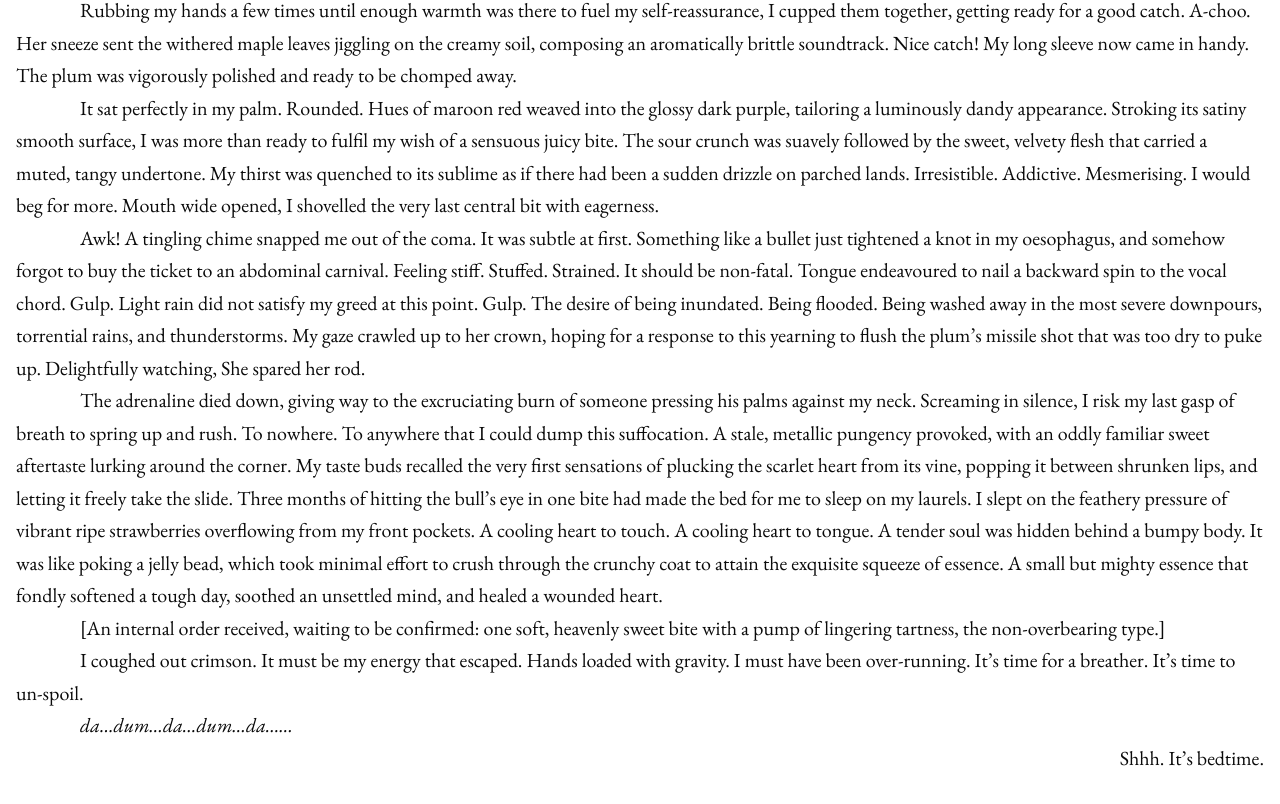
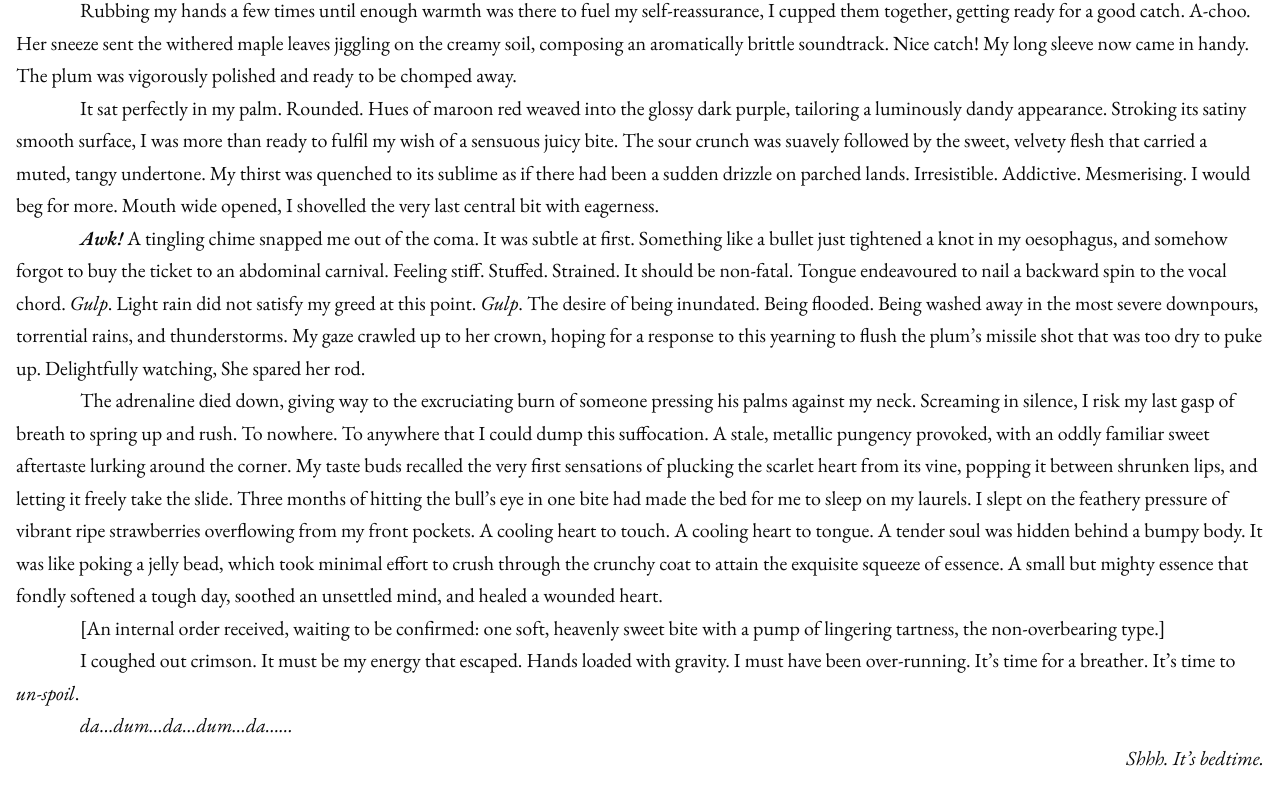
Before and after one commit to nauqh/keleidoscope, a Next.js app: page /posts/a-sunny-place-for-shady-people in a window 1280 px wide. Shown: the part 1512-2316 px from the top of the page. Built offline with nearby package versions, Linux system fonts and the light colour scheme.

Commit message:
fix(logo): add reveal for About

```diff
--- /dev/null
+++ b/src/app/posts/a-sunny-place-for-shady-people/page.module.css
@@ -0,0 +1,25 @@
+.baseText {
+	@apply text-xl leading-relaxed;
+}
+
+.indentedText {
+	@apply text-xl leading-relaxed;
+	text-indent: 4rem;
+}
+
+.italicText {
+	@apply text-xl leading-relaxed italic;
+}
+
+.indentedItalicText {
+	@apply text-xl leading-relaxed italic;
+	text-indent: 4rem;
+}
+
+.rightAlignedText {
+	@apply text-xl leading-relaxed text-right;
+}
+
+.rightAlignedItalicText {
+	@apply text-xl leading-relaxed text-right italic;
+}
--- a/src/app/posts/a-sunny-place-for-shady-people/page.tsx
+++ b/src/app/posts/a-sunny-place-for-shady-people/page.tsx
@@ -1,6 +1,7 @@
 import React from "react";
 import { Avatar, AvatarImage } from "@/components/ui/avatar";
 import Link from "next/link";
+import styles from "./page.module.css";
 
 const page = () => {
 	return (
@@ -26,15 +27,18 @@ const page = () => {
 					</span>
 				</div>
 			</div>
-			<div className="container mx-auto px-4 py-5">
+			<div
+				className="container mx-auto px-4 py-5"
+				style={{
+					marginBottom: "10rem",
+				}}
+			>
 				<h2 className="text-lg font-semibold text-center leading-relaxed">
 					We all had been wanting plums to have a strawberry
 					aftertaste.
 				</h2>
-				<p className="italic text-xl leading-relaxed">
-					Strawberry-picking
-				</p>
-				<p className="text-xl leading-relaxed">
+				<p className={styles.italicText}>Strawberry-picking</p>
+				<p className={styles.baseText}>
 					She was late. He waved at her under the traffic light as she
 					jumped off the tram and squeezed through the weekend crowd.
 					She did not look into his eyes but could feel his gaze glued
@@ -52,17 +56,15 @@ const page = () => {
 					picking got her mind fully sucked up. She missed the
 					question.
 				</p>
-				<p className="text-xl leading-relaxed">
+				<p className={styles.baseText}>
 					She <span className="italic">misses</span> it.
 				</p>
-				<p className="text-xl italic leading-relaxed">
-					August 4, 20xx, 10:09 pm
-				</p>
+				<p className={styles.italicText}>August 4, 20xx, 10:09 pm</p>
 
-				<p className="text-xl text-right italic leading-relaxed">
+				<p className={styles.rightAlignedItalicText}>
 					Plums in the dark
 				</p>
-				<p className="text-xl text-right leading-relaxed">
+				<p className={styles.rightAlignedText}>
 					He was late. She whispered into her tiny hands and rubbed
 					them together. "A table for one, please," she did not bother
 					to wait. Her hands hastily embraced the sweet, slightly
@@ -82,20 +84,14 @@ const page = () => {
 					ambiance. Biting lips, the scrumptious plum bit in her mouth
 					rotten. Her mouth got paralysed. She heard the question.
 				</p>
-				<p className="text-xl text-right italic leading-relaxed">
+				<p className={styles.rightAlignedItalicText}>
 					March 25, 20xx, 01:34 am
 				</p>
 
-				<p
-					className="text-xl italic leading-relaxed"
-					style={{ textIndent: "4rem" }}
-				>
+				<p className={styles.indentedItalicText}>
 					Da-dum, da-dum, da-dum,
 				</p>
-				<p
-					className="text-xl leading-relaxed"
-					style={{ textIndent: "4rem" }}
-				>
+				<p className={styles.indentedText}>
 					Nostrils were about to explode. Head tilted. Chin lifted. I
 					went a bit overboard with grasping the fresh autumn breeze
 					into my lungs. Cough, cough. If Granny was here, she would
@@ -120,10 +116,7 @@ const page = () => {
 					the hundred-year-old gnarled oak to the deep emerald grassy
 					hill over there.
 				</p>
-				<p
-					className="text-xl leading-relaxed"
-					style={{ textIndent: "4rem" }}
-				>
+				<p className={styles.indentedText}>
 					Crisp into the crispy. The gust of season tousled my
 					thinning hair, tousled the crusty gold that tickled my bare
 					feet. I inched my way through the lustre sugarbush, feeling
@@ -134,16 +127,10 @@ const page = () => {
 					ever skimmed through. She spared the rod to un-spoil the
 					child. I'm her child.
 				</p>
-				<p
-					className="text-xl leading-relaxed"
-					style={{ textIndent: "4rem" }}
-				>
+				<p className={styles.indentedText}>
 					"What do we have for today?"
 				</p>
-				<p
-					className="text-xl leading-relaxed"
-					style={{ textIndent: "4rem" }}
-				>
+				<p className={styles.indentedText}>
 					No more strawberries, please. I devoured my intrusive
 					thoughts as soon as my tongue felt slippery. Three months –
 					it would even make total sense if I woke up one day seeing
@@ -156,16 +143,10 @@ const page = () => {
 					Pinching my nose while chewing. I thought it was better to
 					do something before I could sniff out an aching daydream.
 				</p>
-				<p
-					className="text-xl leading-relaxed italic"
-					style={{ textIndent: "4rem" }}
-				>
+				<p className={styles.indentedItalicText}>
 					“Plum for today, yeah?” She cackled.
 				</p>
-				<p
-					className="text-xl leading-relaxed"
-					style={{ textIndent: "4rem" }}
-				>
+				<p className={styles.indentedText}>
 					Rubbing my hands a few times until enough warmth was there
 					to fuel my self-reassurance, I cupped them together, getting
 					ready for a good catch. A-choo. Her sneeze sent the withered
@@ -174,10 +155,7 @@ const page = () => {
 					now came in handy. The plum was vigorously polished and
 					ready to be chomped away.
 				</p>
-				<p
-					className="text-xl leading-relaxed"
-					style={{ textIndent: "4rem" }}
-				>
+				<p className={styles.indentedText}>
 					It sat perfectly in my palm. Rounded. Hues of maroon red
 					weaved into the glossy dark purple, tailoring a luminously
 					dandy appearance. Stroking its satiny smooth surface, I was
@@ -189,28 +167,24 @@ const page = () => {
 					Mesmerising. I would beg for more. Mouth wide opened, I
 					shovelled the very last central bit with eagerness.
 				</p>
-				<p
-					className="text-xl leading-relaxed"
-					style={{ textIndent: "4rem" }}
-				>
-					<span className="text-bold">Awk!</span> A tingling chime
-					snapped me out of the coma. It was subtle at first.
-					Something like a bullet just tightened a knot in my
+				<p className={styles.indentedText}>
+					<span className="font-semibold italic">Awk!</span> A
+					tingling chime snapped me out of the coma. It was subtle at
+					first. Something like a bullet just tightened a knot in my
 					oesophagus, and somehow forgot to buy the ticket to an
 					abdominal carnival. Feeling stiff. Stuffed. Strained. It
 					should be non-fatal. Tongue endeavoured to nail a backward
-					spin to the vocal chord. Gulp. Light rain did not satisfy my
-					greed at this point. Gulp. The desire of being inundated.
-					Being flooded. Being washed away in the most severe
-					downpours, torrential rains, and thunderstorms. My gaze
-					crawled up to her crown, hoping for a response to this
+					spin to the vocal chord.{" "}
+					<span className="italic">Gulp</span>. Light rain did not
+					satisfy my greed at this point.{" "}
+					<span className="italic">Gulp</span>. The desire of being
+					inundated. Being flooded. Being washed away in the most
+					severe downpours, torrential rains, and thunderstorms. My
+					gaze crawled up to her crown, hoping for a response to this
 					yearning to flush the plum’s missile shot that was too dry
 					to puke up. Delightfully watching, She spared her rod.
 				</p>
-				<p
-					className="text-xl leading-relaxed"
-					style={{ textIndent: "4rem" }}
-				>
+				<p className={styles.indentedText}>
 					The adrenaline died down, giving way to the excruciating
 					burn of someone pressing his palms against my neck.
 					Screaming in silence, I risk my last gasp of breath to
@@ -231,29 +205,19 @@ const page = () => {
 					tough day, soothed an unsettled mind, and healed a wounded
 					heart.
 				</p>
-				<p
-					className="text-xl leading-relaxed"
-					style={{ textIndent: "4rem" }}
-				>
+				<p className={styles.indentedText}>
 					[An internal order received, waiting to be confirmed: one
 					soft, heavenly sweet bite with a pump of lingering tartness,
 					the non-overbearing type.]
 				</p>
-				<p
-					className="text-xl leading-relaxed"
-					style={{ textIndent: "4rem" }}
-				>
+				<p className={styles.indentedText}>
 					I coughed out crimson. It must be my energy that escaped.
 					Hands loaded with gravity. I must have been over-running.
-					It’s time for a breather. It’s time to un-spoil.
+					It’s time for a breather. It’s time to{" "}
+					<span className="italic">un-spoil</span>.
 				</p>
-				<p
-					className="text-xl leading-relaxed italic"
-					style={{ textIndent: "4rem" }}
-				>
-					da…dum…da…dum…da……
-				</p>
-				<p className="text-xl leading-relaxed text-right">
+				<p className={styles.indentedItalicText}>da…dum…da…dum…da……</p>
+				<p className={styles.rightAlignedItalicText}>
 					Shhh. It’s bedtime.
 				</p>
 			</div>
```
